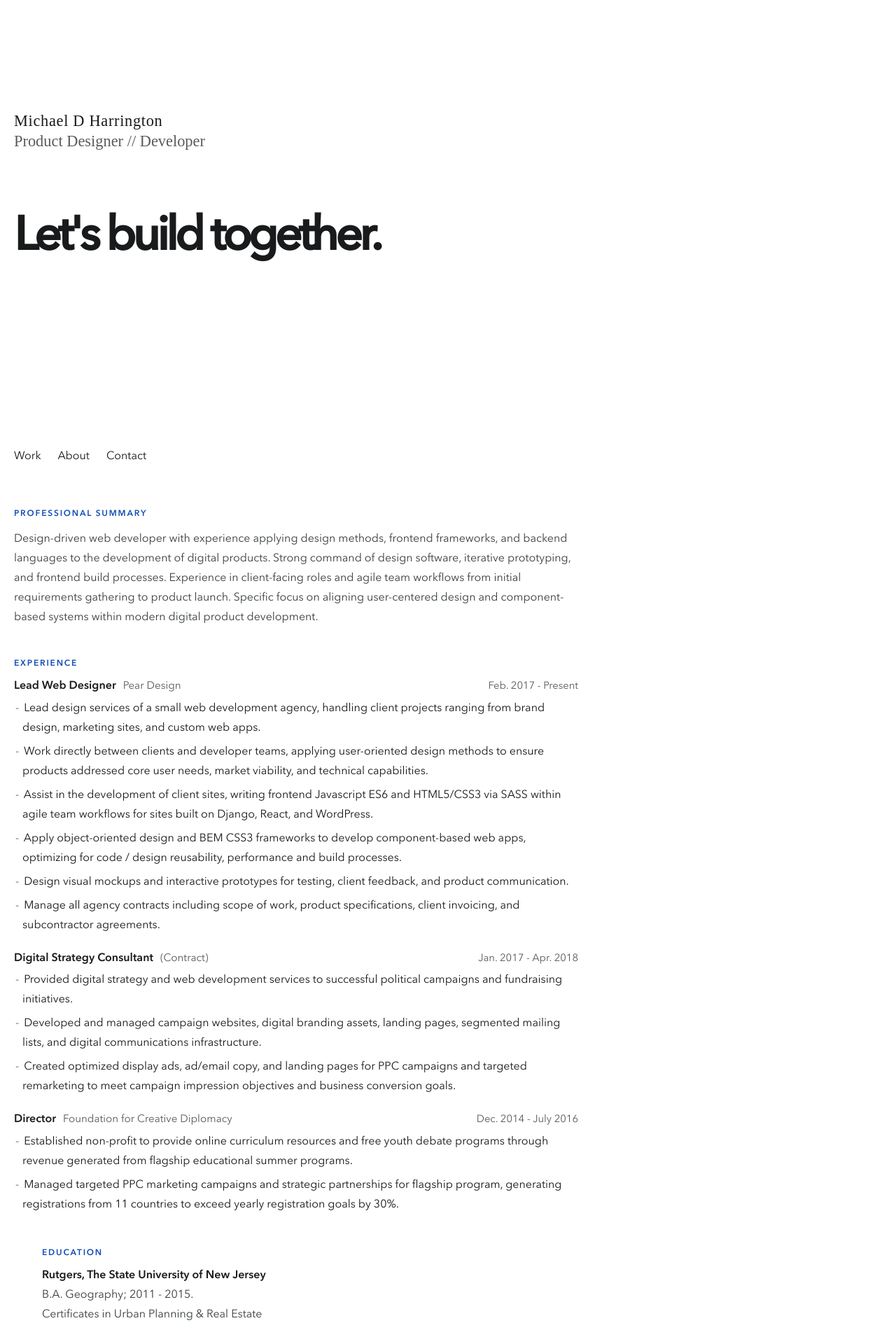
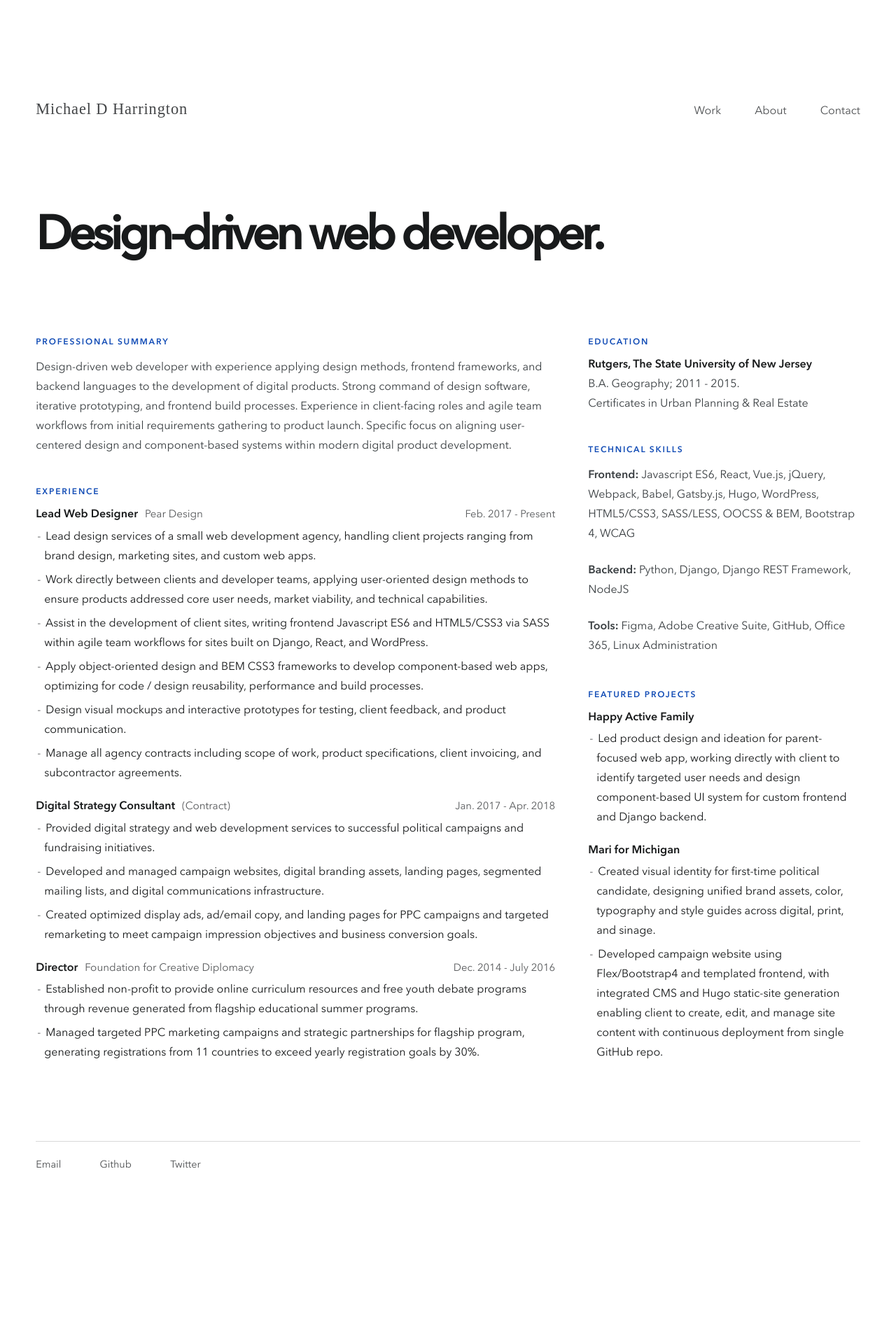
Before and after one commit to michaeldharrington/personalsite, a Django app: page /resume/ in a window 1280 px wide. Shown: the top 1920 px of the page at 70% size. After the commit the page ends 1669 px from the top, so only its background shows below. Run offline with Django 3.2, Linux system fonts and the light colour scheme; some web fonts are replaced.

Commit message:
first deploy

```diff
--- a/public/static/css/style.css
+++ b/public/static/css/style.css
@@ -59,11 +59,6 @@ ul{
 img {
   object-fit: cover;
 }
-.grid{
-  max-width: 1600px;
-  width: 92%;
-  padding: 20px;
-}
 .main{
   min-height: 100vh;
   display: flex;
@@ -71,29 +66,25 @@ img {
   align-items: flex-start;
   box-sizing: border-box;
   flex-direction: row;
-}
-.page{
-  display: flex;
-  width: 100%;
-  align-self: flex-start;
-  flex-wrap: wrap;
-  margin: 0;
+  width: 92vw;
+  max-width: 1330px;
+  margin: 9em auto 0;
 }
 .nav{
   width: 100%;
-  margin: 9em auto 5em;
+  margin: 0 auto 3em;
   display: flex;
   align-self: flex-start;
   justify-content: space-between;
-  align-items: center;
+  align-items: baseline;
   padding: 0;
   box-sizing: border-box;
 }
 .nav__name{
   font-family: 'CGaramondSemi';
   font-size: 1.4rem;
-  letter-spacing: 0.03em;
-  color: #181A1B;
+  letter-spacing: 0.04em;
+  color: rgba(34,36,39,0.85);
   padding: 0;
   margin:0;
   line-height: 0.8;
@@ -142,10 +136,19 @@ img {
 
 /* BUTTONS */
 .buttons {
-  margin: 0 0 2em;
+  display: flex;
+  margin: 0 0 5em;
 }
 .buttons__link{
-  margin-right: 20px;
+  margin-left: 3em;
+  color: rgba(34,36,39,0.8);
+  font-size: 1em;
+}
+@media only screen and (max-width: 600px) {
+  .buttons__link{
+    margin-left: 1.5em;
+    font-size: 0.9em;
+  }
 }
 
 /* NEW FILE */
@@ -178,7 +181,7 @@ img {
   flex-wrap: wrap;
   align-self: flex-start;
   margin: 0 auto;
-  flex-flow: column;
+  flex-direction: column;
 }
 
 .page__top--bg .nav__name, .page__top--bg .nav__title {
@@ -188,12 +191,11 @@ img {
   margin: 0 auto;
 }
 .page__header{
-  margin: 0 auto;
 
 }
 .intro{
   width: 100%;
-  margin: 0 auto 9em;
+  margin: 0 auto 5em;
 }
 .headline{
   width: calc(100% * .75 - 1.5rem);
@@ -202,7 +204,18 @@ img {
   line-height: 5.5vw;
   margin: 0;
   letter-spacing: -0.35vw;
-  min-height: 15vw;
+  min-height: 8vw;
+}
+@media only screen and (max-width: 600px) {
+  .headline{
+    width: 100%;
+    font-family: 'AvenirMed';
+    font-size: 9.25vw;
+    line-height: 12.5vw;
+    margin: 0;
+    letter-spacing: -0.35vw;
+    min-height: 0vw;
+  }
 }
 .headline span {
 
@@ -290,19 +311,15 @@ img {
 .resume{
   width: 100%;
   display: flex;
-  box-sizing: border-box;
-  margin: 10px auto;
-  padding: 0 20px;
+  justify-content: space-between;
+  flex-wrap: wrap;
 }
 .resume__left{
-  flex-basis: auto;
-  width: 65%;
+  width: 63%;
   box-sizing: border-box;
 }
 .resume__right{
-  width: 35%;
-  margin-left: 40px;
-  flex-basis: auto;
+  width: 33%;
   box-sizing: border-box;
 }
 .section{
--- a/public/templates/public/base.html
+++ b/public/templates/public/base.html
@@ -11,15 +11,12 @@
 
     <title>Michael D Harrington</title>
   </head>
-  <body>
-  <div class="main" style="margin: 0 auto;">
-    <div class="page">
+  <body style="margin: 0 auto;">
+  <div class="main" style="">
 
     <div class="content">
       {% block content %}
       {% endblock %}
-    </div>
-
     </div>
 
     {% include 'public/components/footer.html' %}
--- a/public/templates/public/components/footer.html
+++ b/public/templates/public/components/footer.html
@@ -1,15 +1,17 @@
 <footer class="footer">
 
+  <!--
   <div class="footer__left">
     <a class="footer__link" href="{% url 'resume' %}">View Resume</a>
-  </div>
+  </div> -->
   <div class="footer__center">
     <a class="footer__link" href="#">Email</a>
     <a class="footer__link" href="#">Github</a>
     <!-- <a href="#">Linkedin</a> -->
     <a class="footer__link" href="#">Twitter</a>
   </div>
+  <!--
   <div class="footer__right">
     <a class="footer__link" href="">About this site</a>
-  </div>
+  </div> -->
 </footer>
--- a/public/templates/public/components/nav.html
+++ b/public/templates/public/components/nav.html
@@ -1,10 +1,15 @@
-<div class="nav grid">
+<div class="nav">
   <a class="" href="{% url 'home' %}">
     <div class="nav__name">
       M<span>ichael</span> D H<span>arrington</span>
     </div>
+    <!--
     <div class="nav__title">
     <span>Product Designer // Developer</span>
     </div>
+    -->
   </a>
+  <div class="">
+    {% include 'public/components/buttons.html' %}
+  </div>
 </div>
--- a/public/templates/public/home.html
+++ b/public/templates/public/home.html
@@ -5,14 +5,13 @@
 
 <div class="page__top">
 
-  <div class="page__header grid">
+  <div class="page__header">
   {% include 'public/components/nav.html' %}
 
     <div class="intro">
-      <h1 class="headline">I design and build products for <span>people</span>.</h1>
+      <h1 class="headline">I design and build digital products.</h1>
     </div>
 
-    {% include 'public/components/buttons.html' %}
 
     <div class="projects__grid">
       {% for project in object_list %}
--- a/public/templates/public/resume.html
+++ b/public/templates/public/resume.html
@@ -2,19 +2,21 @@
 
 {% block content %}
 
-<div class="page__top grid">
+<div class="page__top">
 
+  <div class="page__header">
     {% include 'public/components/nav.html' %}
 
     <div class="intro">
-    <h1 class="headline">Let's build together.</h1>
+      <h1 class="headline">Design-driven web developer.</h1>
     </div>
-
-  {% include 'public/components/buttons.html' %}
 
   </div>
 
-<div class="page__bottom resume">
+</div>
+
+<div class="page__bottom">
+  <div class="resume">
     <div class="resume__left">
       <div class="section">
         <div class="section__label">
@@ -162,5 +164,6 @@
       </div>
     </div>
   </div>
+</div>
 
 {% endblock %}
```
Also changed, not shown: other parts of public/static/css/style.css (+43 -29 lines), public/templates/public/project.html (+15 -16 lines). Lines whose indentation alone changed are shown as unchanged.
